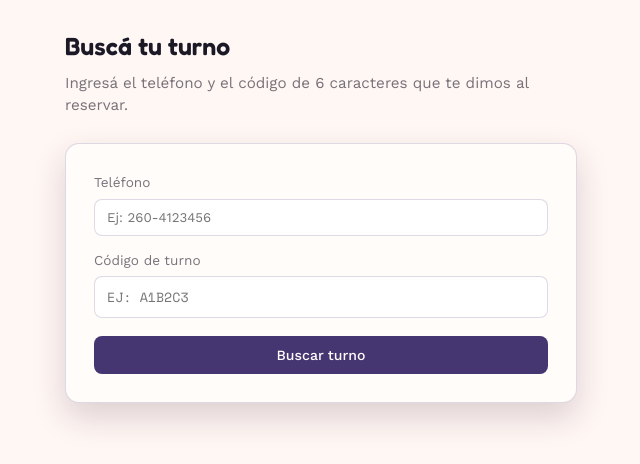
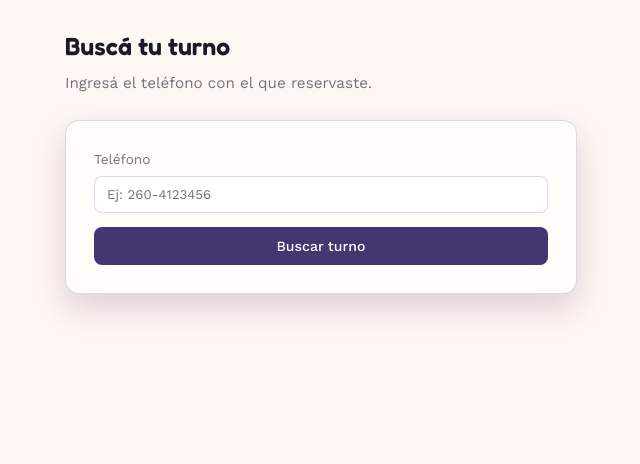
Before and after one commit to NinoMg/looks_render, a Flask app: page /mi-turno in a window 1280 px wide. Shown: the part 67-531 px from the top of the page, without its empty margins (319-959 px from the left). Run offline with Flask 3, Linux system fonts and the light colour scheme.

Commit message:
fix: quitar contraseña para ver turnos

```diff
--- a/app.py
+++ b/app.py
@@ -197,21 +197,22 @@ def api_crear_turno():
 
 
 @app.get('/api/turnos/buscar')
+@app.get('/api/turnos/buscar')
 def api_buscar_turno():
-    """Autoservicio del cliente: busca sus turnos por teléfono + código."""
     telefono = (request.args.get('telefono') or '').strip()
-    codigo = (request.args.get('codigo') or '').strip().upper()
-    if not telefono or not codigo:
-        return jsonify({'error': 'Ingresá teléfono y código de turno'}), 400
+    if not telefono:
+        return jsonify({'error': 'Ingresá tu teléfono'}), 400
 
-    turno = Turno.query.filter_by(telefono=telefono, codigo=codigo).first()
+    turno = (Turno.query.filter_by(telefono=telefono)
+             .order_by(Turno.fecha.desc(), Turno.hora_inicio.desc())
+             .first())
     if not turno:
-        return jsonify({'error': 'No encontramos un turno con esos datos'}), 404
+        return jsonify({'error': 'No encontramos un turno con ese teléfono'}), 404
     return jsonify(turno.to_dict())
 
 
 def _validar_propietario_turno(turno, data):
-    return turno.telefono == (data.get('telefono') or '').strip() and turno.codigo == (data.get('codigo') or '').strip().upper()
+    return turno.telefono == (data.get('telefono') or '').strip()
 
 
 @app.patch('/api/turnos/<int:turno_id>/cancelar')
--- a/static/js/cliente.js
+++ b/static/js/cliente.js
@@ -141,7 +141,7 @@ function renderPanelReserva() {
   $('#panel-reserva').innerHTML = `
     <div class="panel">
       <div class="panel-head">
-        <div class="avatar ${p.color}">${esc(p.iniciales)}</div>
+        <div class="avatar ${p.color}">${p.foto_url ? `<img src="${esc(p.foto_url)}" alt="${esc(p.nombre)}">` : esc(p.iniciales)}</div>
         <div>
           <h3>${esc(p.nombre)}</h3>
           <div class="especialidad">${esc(p.especialidad)} · ${esc(p.dias)}</div>
--- a/static/js/mi-turno.js
+++ b/static/js/mi-turno.js
@@ -19,11 +19,10 @@ let horaSeleccionada = null;
 async function buscarTurno(e) {
   e.preventDefault();
   const telefono = $('#input-telefono').value.trim();
-  const codigo = $('#input-codigo').value.trim().toUpperCase();
   $('#mensaje-buscar').innerHTML = '';
   try {
-    const turno = await api(`/api/turnos/buscar?telefono=${encodeURIComponent(telefono)}&codigo=${encodeURIComponent(codigo)}`);
-    credenciales = { telefono, codigo };
+    const turno = await api(`/api/turnos/buscar?telefono=${encodeURIComponent(telefono)}`);
+    credenciales = { telefono };
     modoEdicion = false;
     renderTurno(turno);
   } catch (err) {
--- a/static/style.css
+++ b/static/style.css
@@ -92,7 +92,8 @@ section{padding:56px 0;}
 .nameplate .especialidad{font-family:'Space Mono',monospace;font-size:.66rem;text-transform:uppercase;letter-spacing:.08em;color:rgba(255,247,244,.75);margin-top:3px;}
 .card-footer{padding:14px 16px 18px;display:flex;flex-direction:column;gap:10px;}
 
-.avatar{width:56px;height:56px;border-radius:50%;display:flex;align-items:center;justify-content:center;font-family:'Fredoka',sans-serif;font-weight:600;font-size:1.1rem;flex-shrink:0;}
+.avatar{width:56px;height:56px;border-radius:50%;display:flex;align-items:center;justify-content:center;font-family:'Fredoka',sans-serif;font-weight:600;font-size:1.1rem;flex-shrink:0;overflow:hidden;}
+.avatar img{width:100%;height:100%;object-fit:cover;display:block;}
 .avatar.pink{background:var(--pink);color:var(--ink);}
 .avatar.cyan{background:var(--cyan);color:var(--navy);}
 .avatar.navy{background:var(--navy);color:var(--cream-2);}
--- a/templates/mi_turno.html
+++ b/templates/mi_turno.html
@@ -8,7 +8,7 @@
     <section class="section-tight">
       <div class="section-head">
         <h2>Buscá tu turno</h2>
-        <p>Ingresá el teléfono y el código de 6 caracteres que te dimos al reservar.</p>
+        <p>Ingresá el teléfono con el que reservaste.</p>
       </div>
 
       <form class="panel" id="form-buscar" onsubmit="return buscarTurno(event)">
@@ -17,11 +17,7 @@
           <input type="tel" id="input-telefono" required placeholder="Ej: 260-4123456"
             style="width:100%;margin-top:6px;padding:10px 12px;border-radius:8px;border:1px solid var(--line);font-family:inherit;">
         </label>
-        <label style="display:block;margin-bottom:18px;font-size:.85rem;color:rgba(27,25,38,.6);">
-          Código de turno
-          <input type="text" id="input-codigo" required maxlength="6" placeholder="Ej: A1B2C3"
-            style="width:100%;margin-top:6px;padding:10px 12px;border-radius:8px;border:1px solid var(--line);font-family:'Space Mono',monospace;text-transform:uppercase;">
-        </label>
+
         <div id="mensaje-buscar"></div>
         <button class="btn btn-primary btn-block" type="submit">Buscar turno</button>
       </form>
```
